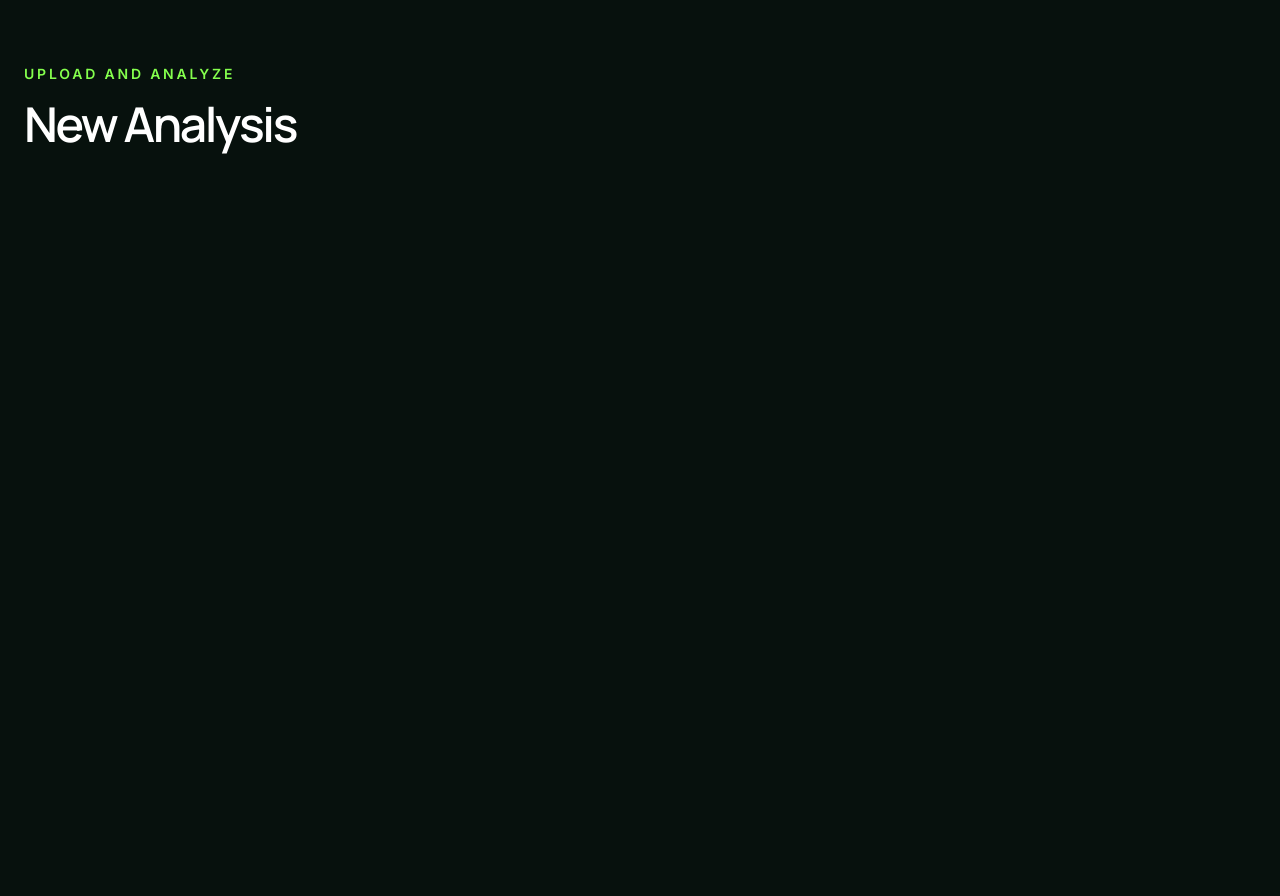
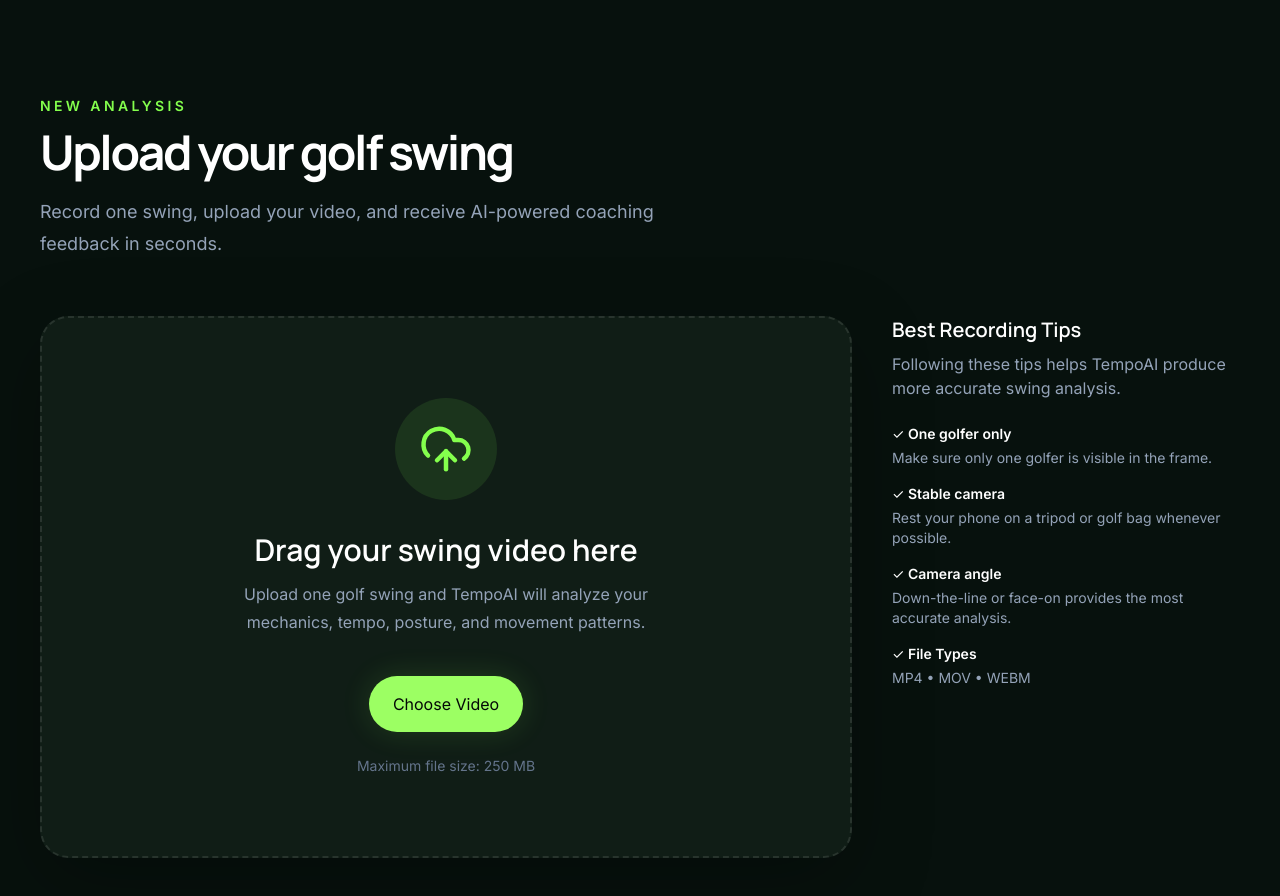
Before and after one commit to rycaillet/tempo-ai, a React (Vite) app in the folder frontend/: page /analysis/new in a window 1280 px wide. Shown: the top 896 px of the page. Before the commit the page ends 800 px from the top, so only its background shows below. Built offline with nearby package versions, Linux system fonts and the light colour scheme.

Commit message:
feat: build premium video upload interface

```diff
--- /dev/null
+++ b/frontend/src/components/upload/UploadDropzone.tsx
@@ -0,0 +1,44 @@
+import { UploadCloud } from "lucide-react";
+
+import Button from "../ui/Button";
+import Panel from "../ui/Panel";
+
+function UploadDropzone() {
+  return (
+    <Panel
+      variant="raised"
+      className="border-2 border-dashed border-lime-soft/25"
+    >
+      <div className="flex flex-col items-center py-14 text-center">
+        <div className="rounded-full bg-lime-soft/10 p-6">
+          <UploadCloud
+            size={54}
+            className="text-lime-soft"
+          />
+        </div>
+
+        <h2 className="mt-8 font-display text-3xl font-semibold text-white">
+          Drag your swing video here
+        </h2>
+
+        <p className="mt-3 max-w-md leading-7 text-copy-muted">
+          Upload one golf swing and TempoAI will analyze your mechanics,
+          tempo, posture, and movement patterns.
+        </p>
+
+        <Button
+          className="mt-10"
+          size="lg"
+        >
+          Choose Video
+        </Button>
+
+        <p className="mt-6 text-sm text-copy-subtle">
+          Maximum file size: 250 MB
+        </p>
+      </div>
+    </Panel>
+  );
+}
+
+export default UploadDropzone;
--- /dev/null
+++ b/frontend/src/components/upload/UploadTips.tsx
@@ -0,0 +1,48 @@
+function UploadTips() {
+  return (
+    <div className="space-y-6">
+      <div>
+        <h3 className="font-display text-xl font-semibold text-white">
+          Best Recording Tips
+        </h3>
+
+        <p className="mt-2 text-copy-muted">
+          Following these tips helps TempoAI produce more accurate swing
+          analysis.
+        </p>
+      </div>
+
+      <div className="space-y-4 text-sm text-copy-muted">
+        <div>
+          <span className="font-semibold text-white">✓ One golfer only</span>
+          <p className="mt-1">
+            Make sure only one golfer is visible in the frame.
+          </p>
+        </div>
+
+        <div>
+          <span className="font-semibold text-white">✓ Stable camera</span>
+          <p className="mt-1">
+            Rest your phone on a tripod or golf bag whenever possible.
+          </p>
+        </div>
+
+        <div>
+          <span className="font-semibold text-white">✓ Camera angle</span>
+          <p className="mt-1">
+            Down-the-line or face-on provides the most accurate analysis.
+          </p>
+        </div>
+
+        <div>
+          <span className="font-semibold text-white">✓ File Types</span>
+          <p className="mt-1">
+            MP4 • MOV • WEBM
+          </p>
+        </div>
+      </div>
+    </div>
+  );
+}
+
+export default UploadTips;
--- a/frontend/src/pages/NewAnalysisPage.tsx
+++ b/frontend/src/pages/NewAnalysisPage.tsx
@@ -1,14 +1,27 @@
+import Container from "../components/ui/Container";
+import PageHeader from "../components/ui/PageHeader";
+import Section from "../components/ui/Section";
+import UploadDropzone from "../components/upload/UploadDropzone";
+import UploadTips from "../components/upload/UploadTips";
+
 function NewAnalysisPage() {
   return (
-    <main className="min-h-screen bg-[#07110d] px-6 py-16 text-white">
-      <div className="mx-auto max-w-7xl">
-        <p className="text-sm font-semibold uppercase tracking-[0.2em] text-[#84ff4d]">
-          Upload and analyze
-        </p>
-        <h1 className="mt-4 text-5xl font-semibold tracking-[-0.05em]">
-          New Analysis
-        </h1>
-      </div>
+    <main className="min-h-screen bg-canvas text-copy">
+      <Section spacing="lg">
+        <Container size="wide">
+          <PageHeader
+            eyebrow="New Analysis"
+            title="Upload your golf swing"
+            description="Record one swing, upload your video, and receive AI-powered coaching feedback in seconds."
+          />
+
+          <div className="mt-14 grid gap-10 lg:grid-cols-[1.4fr_0.6fr]">
+            <UploadDropzone />
+
+            <UploadTips />
+          </div>
+        </Container>
+      </Section>
     </main>
   );
 }
```
